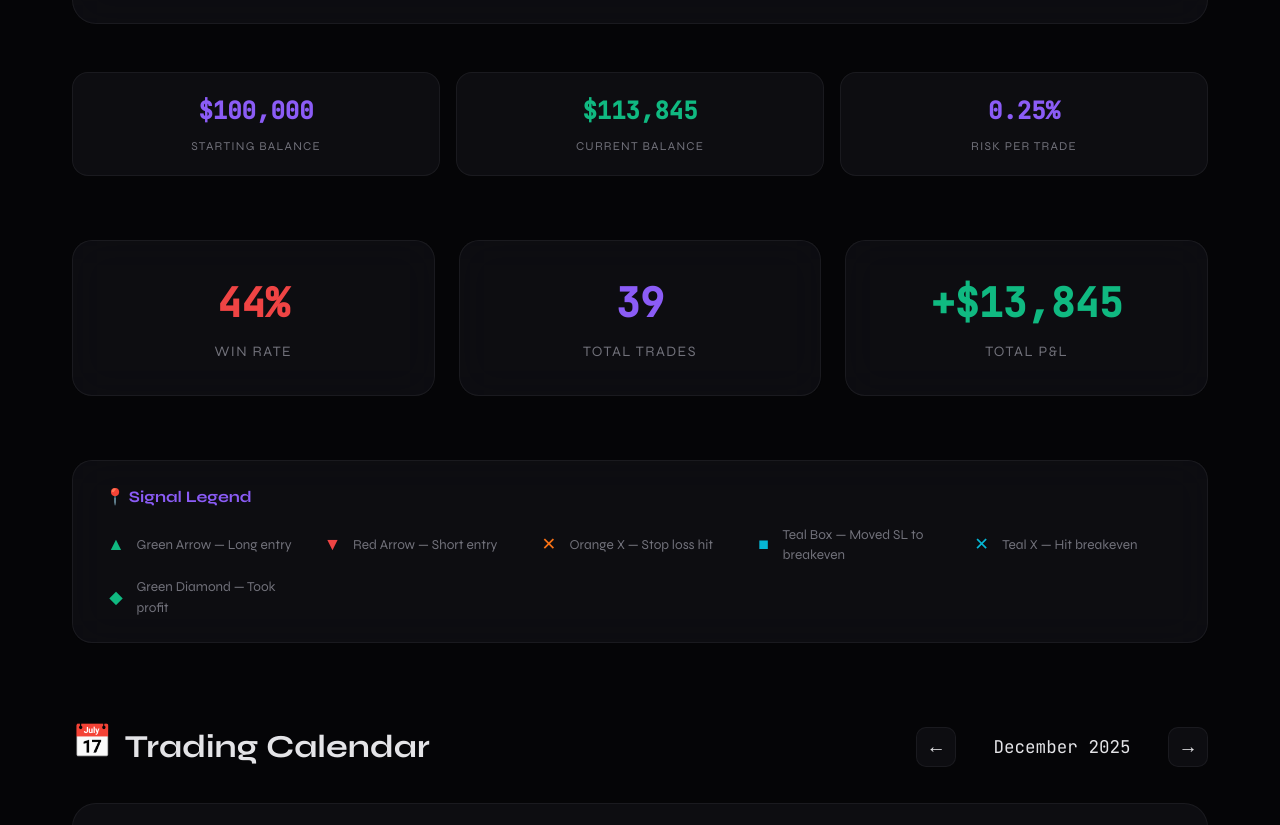
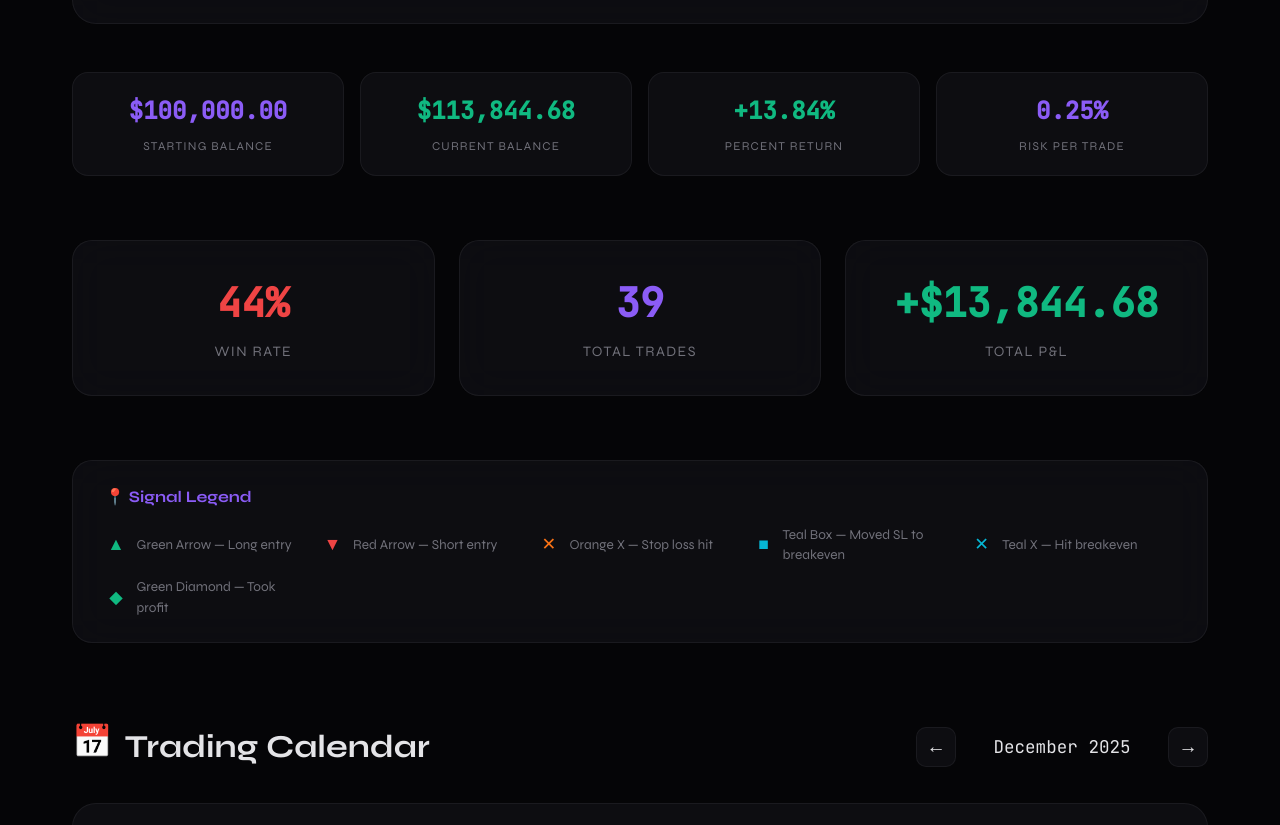
Before and after one commit to cuzohh/pablo, a plain HTML site: page index.html in a window 1280 px wide. Shown: the part 1250-2075 px from the top of the page. Drawn offline with Linux system fonts and the light colour scheme.

Commit message:
formatting

```diff
--- a/index.html
+++ b/index.html
@@ -838,6 +838,21 @@
         .modal-pnl-item:nth-child(1) .modal-pnl-value { animation-delay: 0.55s; }
         .modal-pnl-item:nth-child(2) .modal-pnl-value { animation-delay: 0.6s; }
 
+        /* Animate modal breakdown labels and P&L labels */
+        .modal-breakdown-label,
+        .modal-pnl-label {
+            animation: fadeInUp 0.4s ease-out both;
+        }
+
+        .modal-breakdown-item:nth-child(1) .modal-breakdown-label { animation-delay: 0.2s; }
+        .modal-breakdown-item:nth-child(2) .modal-breakdown-label { animation-delay: 0.25s; }
+        .modal-breakdown-item:nth-child(3) .modal-breakdown-label { animation-delay: 0.3s; }
+        .modal-breakdown-item:nth-child(4) .modal-breakdown-label { animation-delay: 0.35s; }
+        .modal-breakdown-item:nth-child(5) .modal-breakdown-label { animation-delay: 0.4s; }
+        .modal-breakdown-item:nth-child(6) .modal-breakdown-label { animation-delay: 0.45s; }
+        .modal-pnl-item:nth-child(1) .modal-pnl-label { animation-delay: 0.5s; }
+        .modal-pnl-item:nth-child(2) .modal-pnl-label { animation-delay: 0.55s; }
+
         @keyframes fadeInScale {
             from {
                 opacity: 0;
@@ -1395,13 +1410,17 @@
         <!-- Account Stats -->
         <section class="account-section">
             <div class="account-card">
-                <div class="stat-value neutral">$100,000</div>
+                <div class="stat-value neutral">$100,000.00</div>
                 <div class="stat-label">Starting Balance</div>
         </div>
             <div class="account-card">
                 <div class="stat-value positive" id="currentBalance">—</div>
                 <div class="stat-label">Current Balance</div>
         </div>
+            <div class="account-card">
+                <div class="stat-value neutral" id="percentReturn">—</div>
+                <div class="stat-label">Percent Return</div>
+            </div>
             <div class="account-card">
                 <div class="stat-value neutral">0.25%</div>
                 <div class="stat-label">Risk Per Trade</div>
@@ -1848,16 +1867,22 @@
                 const elapsed = currentTime - startTime;
                 const progress = Math.min(elapsed / duration, 1);
                 const easeProgress = 1 - Math.pow(1 - progress, 4);
-                const current = Math.round(start + (end - start) * easeProgress);
+                const current = start + (end - start) * easeProgress;
 
                 if (isCurrency) {
-                    el.textContent = (current >= 0 ? '+$' : '-$') + Math.abs(current).toLocaleString();
+                    el.textContent = (current >= 0 ? '+$' : '-$') + Math.abs(current).toFixed(2).replace(/\B(?=(\d{3})+(?!\d))/g, ',');
                 } else {
-                    el.textContent = current + suffix;
+                    el.textContent = Math.round(current) + suffix;
                 }
 
                 if (progress < 1) {
                     requestAnimationFrame(update);
+                } else {
+                    if (isCurrency) {
+                        el.textContent = (end >= 0 ? '+$' : '-$') + Math.abs(end).toFixed(2).replace(/\B(?=(\d{3})+(?!\d))/g, ',');
+                    } else {
+                        el.textContent = end + suffix;
+                    }
                 }
             }
 
@@ -1882,13 +1907,33 @@
 
                 balanceEl.className = 'stat-value ' + (endVal >= STARTING_BALANCE ? 'positive' : 'negative');
 
+                const percentEl = document.getElementById('percentReturn');
+
                 function updateBalance(currentTime) {
                     const elapsed = currentTime - startTime;
                     const progress = Math.min(elapsed / duration, 1);
                     const easeProgress = 1 - Math.pow(1 - progress, 4);
-                    const current = Math.round(startVal + (endVal - startVal) * easeProgress);
-                    balanceEl.textContent = '$' + current.toLocaleString();
-                    if (progress < 1) requestAnimationFrame(updateBalance);
+                    const current = startVal + (endVal - startVal) * easeProgress;
+                    balanceEl.textContent = '$' + current.toFixed(2).replace(/\B(?=(\d{3})+(?!\d))/g, ',');
+
+                    // Update percent return
+                    if (percentEl) {
+                        const percent = ((current - STARTING_BALANCE) / STARTING_BALANCE) * 100;
+                        percentEl.className = 'stat-value ' + (percent >= 0 ? 'positive' : 'negative');
+                        percentEl.textContent = `${percent >= 0 ? '+' : ''}${percent.toFixed(2)}%`;
+                    }
+
+                    if (progress < 1) {
+                        requestAnimationFrame(updateBalance);
+                    } else {
+                        balanceEl.textContent = '$' + endVal.toFixed(2).replace(/\B(?=(\d{3})+(?!\d))/g, ',');
+                        // Final percent return
+                        if (percentEl) {
+                            const finalPercent = ((endVal - STARTING_BALANCE) / STARTING_BALANCE) * 100;
+                            percentEl.className = 'stat-value ' + (finalPercent >= 0 ? 'positive' : 'negative');
+                            percentEl.textContent = `${finalPercent >= 0 ? '+' : ''}${finalPercent.toFixed(2)}%`;
+                        }
+                    }
                 }
                 requestAnimationFrame(updateBalance);
             }
@@ -1955,10 +2000,10 @@
             }
         }
 
-        // Format currency for display
+        // Format currency for display (2 decimal places)
         function formatPnL(value) {
             const sign = value >= 0 ? '+' : '';
-            return `${sign}$${Math.abs(value).toLocaleString()}`;
+            return `${sign}$${Math.abs(value).toFixed(2).replace(/\B(?=(\d{3})+(?!\d))/g, ',')}`;
         }
 
         // Calendar logic
@@ -2131,7 +2176,7 @@
                     <div class="modal-breakdown">
                         <div class="modal-breakdown-item">
                             <div class="modal-breakdown-label">Start Risk</div>
-                            <div class="modal-breakdown-value">$${Math.round(dayRisk).toLocaleString()}</div>
+                            <div class="modal-breakdown-value">$${dayRisk.toFixed(2).replace(/\B(?=(\d{3})+(?!\d))/g, ',')}</div>
                         </div>
                         <div class="modal-breakdown-item">
                             <div class="modal-breakdown-label">Trades</div>
```
